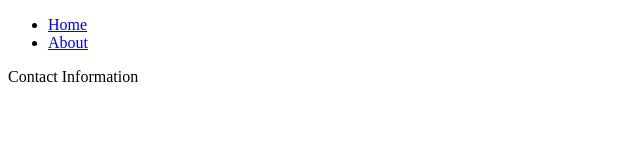
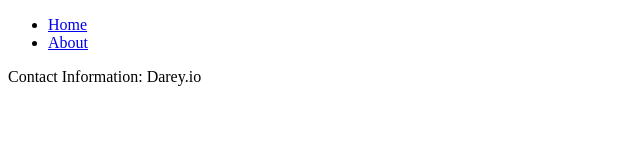
Before and after one commit to abuhanaan/mini-project2, a plain HTML site: page index.html in a window 1280 px wide. Shown: the full height of the page, 0-640 px from the left. Drawn offline with Linux system fonts and the light colour scheme.

Commit message:
Updated Footer With Contact Info

```diff
--- a/index.html
+++ b/index.html
@@ -12,5 +12,5 @@
     </ul>
   </nav>
   <body></body>
-  <footer>Contact Information</footer>
+  <footer>Contact Information: Darey.io</footer>
 </html>
```
